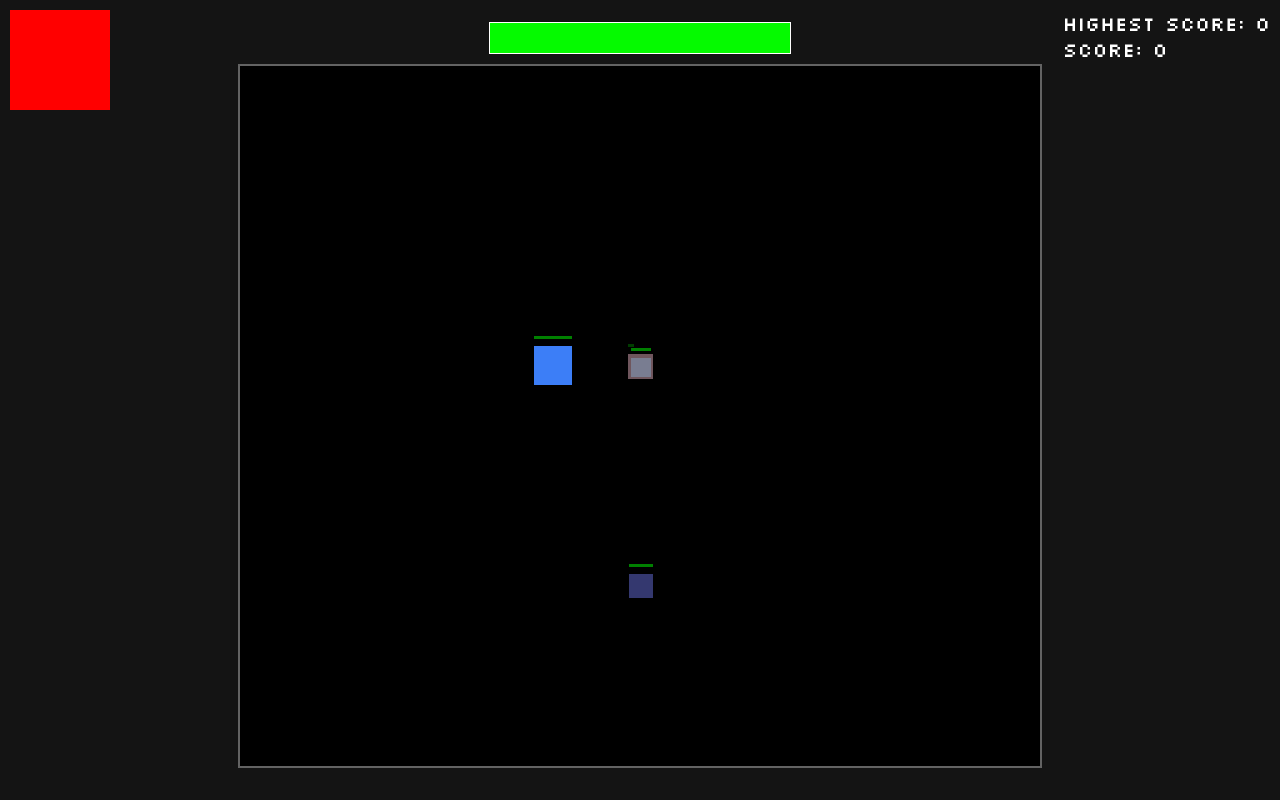
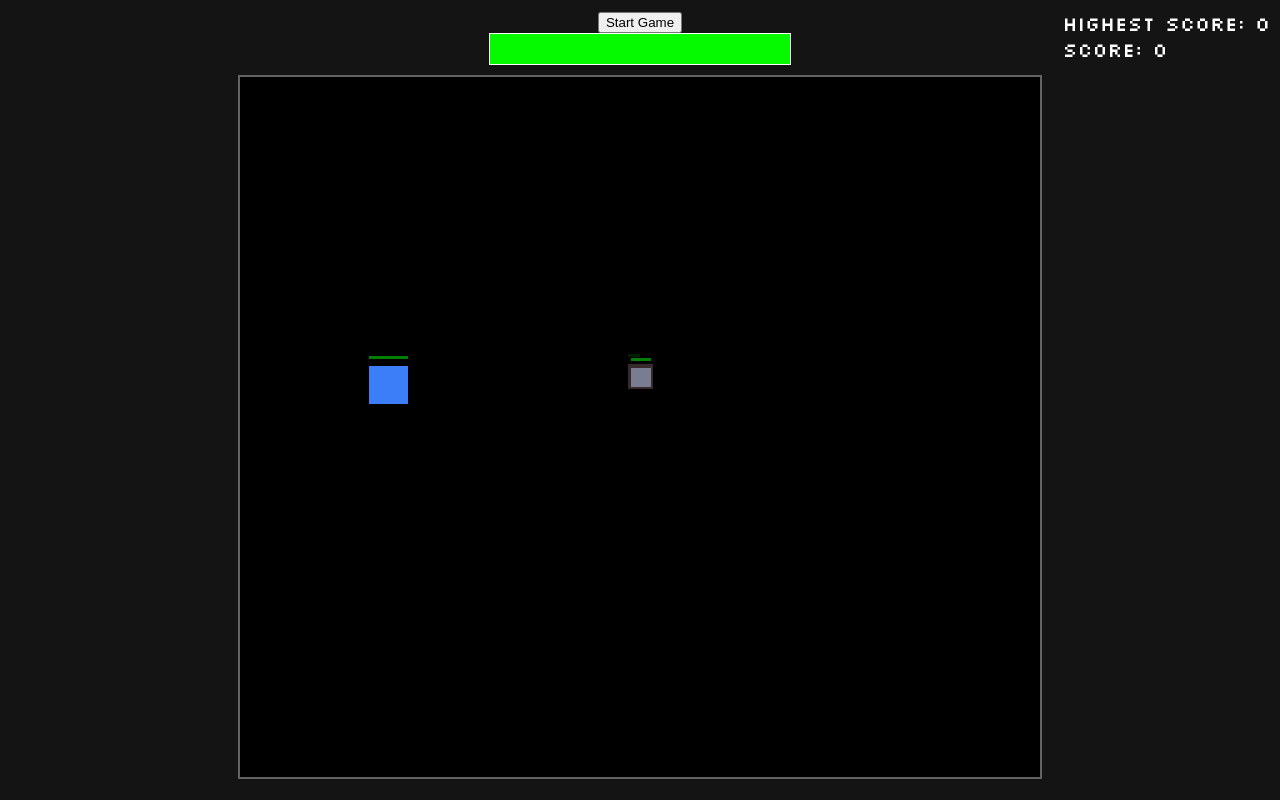
Before and after one commit to david20o7/game-project, a website with bundled scripts: page public/movement/index.html in a window 1280 px wide. Built offline with nearby package versions, Linux system fonts and the light colour scheme.

Commit message:
reset button half complete

```diff
--- a/public/movement/Entity.js
+++ b/public/movement/Entity.js
@@ -100,7 +100,6 @@ export class Entity {
   }
 
   /**
-   *
    * ________
    * |      |
    * |  X   |
@@ -108,7 +107,6 @@ export class Entity {
    */
 
   // gets finds left, right, up and down of player
-
   getBounds() {
     return {
       left: this.state.position[0] - this.state.size / 2,
--- a/public/movement/Score.js
+++ b/public/movement/Score.js
@@ -24,4 +24,9 @@ export class Score {
   updateScoreDisplay() {
     this.scoreElement.innerText = `Highest Score: ${this.highestScore}\nScore: ${this.currentScore}`;
   }
+
+  resetCurrentScore() {
+    this.currentScore = 0;
+    this.updateScoreDisplay();
+  }
 }
--- a/public/movement/index.html
+++ b/public/movement/index.html
@@ -21,7 +21,8 @@
     <script type="module" async defer src="script.js"></script>
   </head>
   <body>
-    <div id="sillyBox"></div>
+    <button id="startGameButton">Start Game</button>
+
     <div id="pauseScreen">
       <div id="pauseBox">
         <span class="bigText">PAUSED</span>
--- a/public/movement/script.js
+++ b/public/movement/script.js
@@ -11,114 +11,43 @@ import {
   areCircleAndSquareColliding,
 } from "./utilities.js";
 
-const healthBarHUDContainer = document.querySelector("body");
-
 const box = document.querySelector("#box");
-
 const pauseScreen = document.querySelector("#pauseScreen");
-
 const playerStats = document.querySelector("#playerStats");
-
+const startButton = document.querySelector("#startGameButton");
 const arenaDims = [box.clientWidth, box.clientHeight];
 
 const player = new Player(arenaDims);
-const score = new Score();
-const chasers = [];
-
 player.addToBox(box);
 player.addPlayerStatsToBox(playerStats);
 
-// const healthBar = new HealthBar(player.state.maxHealth, 170, 30);
+const score = new Score();
 
-healthBarHUDContainer.append();
-
-// keeping track of game time
-const timeAtGameStart = performance.now();
-
-function getTimeFromGameStart() {
-  return performance.now() - timeAtGameStart;
-}
-//
-
-/**
- * - creates a chaser of a random size
- * - gives the chaser a speed inversely proportional to its size
- * - chaser speed then adjusted for difficulty
- * - random color also selected for chaser
- * - chaser placed somewhere on the edge of the play area
- */
-function createChaser() {
-  const chaserSize = getRandomSize();
-
-  const newSpeed = getSpeedFromSize(chaserSize);
-  const speedDifficultyIncrease = getTimeFromGameStart() / 200000;
-  const speedIncrease = newSpeed + speedDifficultyIncrease;
-
-  const newChaser = new Chaser(arenaDims, {
-    speed: speedIncrease,
-    color: getRandomColour(),
-    position: getRandomEdge(arenaDims),
-    size: chaserSize,
-  });
-
-  box.append(newChaser.getElement());
-  return newChaser;
-}
-
-// key pressed handlers
-let keysPressed = {};
-let gamePaused = false; // tracks to see if the game is paused
-
-const handleKeyDown = (e) => {
-  keysPressed[e.key] = true;
-
-  // toggle pause when p is pressed
-  if (e.key === "p" || e.key === "P") {
-    gamePaused = !gamePaused;
-
-    // meow ? true  : false
-    pauseScreen.style.setProperty("display", gamePaused ? "flex" : "none");
-  }
+const DEFAULT_STATE = {
+  chasers: [], // holds all the chasers currently on the screen
+  gamePaused: false, // tracks to see if the game is paused
+  keysPressed: {}, // holds keys currently being pressed
+  chaserSpawnRateFrames: 180, // rate at which a new chaser is spawned, at 3 seconds by default
+  frameCount: 0, // how many frames have passed since the game started
 };
 
-const handleKeyUp = (e) => {
-  delete keysPressed[e.key];
-};
-window.addEventListener("keydown", handleKeyDown);
-window.addEventListener("keyup", handleKeyUp);
-//
+let gameState = { ...structuredClone(DEFAULT_STATE) };
 
 // add a new chaser every time-100 seconds until there are 1500 seconds left
 
-/**
- * Adds new chasers, increasing the interval at which they're added
- * as time goes on.
- */
-
-let chaserSpawnRateFrames = 180;
-
-function addNewChaser2(currentFrame) {
-  if (currentFrame % chaserSpawnRateFrames === 0) {
-    const newChaser = createChaser();
-    chasers.push(newChaser);
-    chaserSpawnRateFrames -= 1;
-  }
-}
-let frameCount = 0;
-
 // Main Game Loop
 setInterval(() => {
-  if (gamePaused) {
+  if (gameState.gamePaused) {
     return;
   }
 
-  player.onKeysPressed(keysPressed);
+  player.onKeysPressed(gameState.keysPressed);
   player.draw();
 
   // loop for drawing chasers
   // for collision detection
-  for (let i = 0; i < chasers.length; i++) {
-    const selectedChaser = chasers[i];
+  for (let i = 0; i < gameState.chasers.length; i++) {
+    const selectedChaser = gameState.chasers[i];
     selectedChaser.updateChaserPosition(player.getPosition());
     selectedChaser.draw();
 
@@ -137,15 +66,88 @@ setInterval(() => {
       selectedChaser.getHit();
       if (selectedChaser.chaserDead()) {
         selectedChaser.element.remove();
-        chasers.splice(i, 1);
+        gameState.chasers.splice(i, 1);
         score.incrementScore(5); // Increment score by 5 when chaser is dead
       }
     }
   }
 
   // spawning new chasers
-  addNewChaser2(frameCount);
-  frameCount += 1;
+  addNewChaser(gameState.frameCount);
+  gameState.frameCount += 1;
   // runs at 60 frames per second
 }, 1000 / 60);
+
+/**
+ * Adds new chasers, increasing the interval at which they're added
+ * as time goes on.
+ */
+function addNewChaser(currentFrame) {
+  if (currentFrame % gameState.chaserSpawnRateFrames === 0) {
+    const newChaser = createChaser();
+    gameState.chasers.push(newChaser);
+    gameState.chaserSpawnRateFrames -= 1;
+  }
+}
+
+/**
+ * - creates a chaser of a random size
+ * - gives the chaser a speed inversely proportional to its size
+ * - chaser speed then adjusted for difficulty
+ * - random color also selected for chaser
+ * - chaser placed somewhere on the edge of the play area
+ */
+function createChaser() {
+  const chaserSize = getRandomSize();
+
+  const newSpeed = getSpeedFromSize(chaserSize);
+  const speedDifficultyIncrease = gameState.frameCount / 12000;
+  const speedIncrease = newSpeed + speedDifficultyIncrease;
+
+  const newChaser = new Chaser(arenaDims, {
+    speed: speedIncrease,
+    color: getRandomColour(),
+    position: getRandomEdge(arenaDims),
+    size: chaserSize,
+  });
+
+  box.append(newChaser.getElement());
+  return newChaser;
+}
+
+function handleKeyDown(e) {
+  gameState.keysPressed[e.key] = true;
+
+  // toggle pause when p is pressed
+  if (e.key === "p" || e.key === "P") {
+    gameState.gamePaused = !gameState.gamePaused;
+
+    // meow ? true  : false
+    pauseScreen.style.setProperty("display", gameState.gamePaused ? "flex" : "none");
+  }
+}
+
+function handleKeyUp(e) {
+  delete gameState.keysPressed[e.key];
+}
+
+window.addEventListener("keydown", handleKeyDown);
+window.addEventListener("keyup", handleKeyUp);
 //
+
+function removeAllChasers() {
+  for (let i = 0; i < gameState.chasers.length; i++) {
+    const selectedChaser = gameState.chasers[i];
+    selectedChaser.element.remove();
+  }
+}
+///////
+function myFunction() {
+  removeAllChasers();
+  gameState = { ...structuredClone(DEFAULT_STATE) };
+  score.resetCurrentScore();
+
+  console.log("Button is pressed");
+}
+
+startButton.onclick = myFunction;
--- a/public/movement/style.css
+++ b/public/movement/style.css
@@ -55,7 +55,7 @@ body {
   font-size: 30px;
 }
 
-.keyboardKey {
+git push --force .keyboardKey {
   background-color: black;
   border: 1px solid rgba(255, 255, 255, 0.2);
   padding-left: 10px;
@@ -65,15 +65,6 @@ body {
   box-shadow: 2px 2px 0px rgba(255, 255, 255, 0.5);
   text-align: center;
   font-size: 25px;
-}
-
-#sillyBox {
-  width: 100px;
-  height: 100px;
-  position: absolute;
-  background-color: red;
-  top: 10px;
-  left: 10px;
 }
 
 .flash {
```
